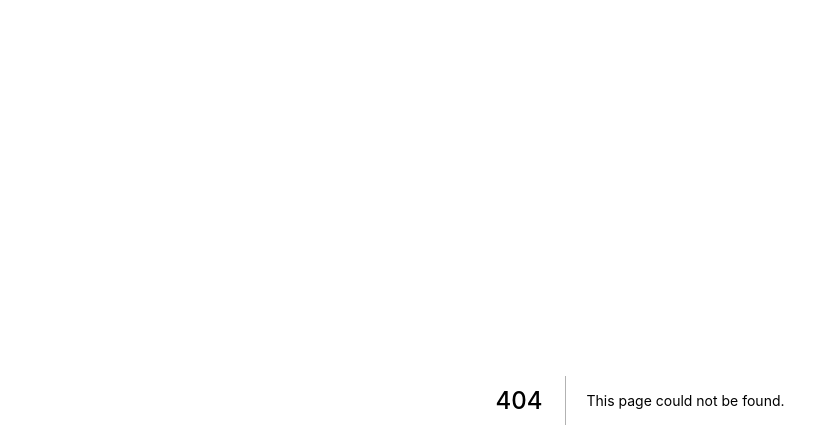
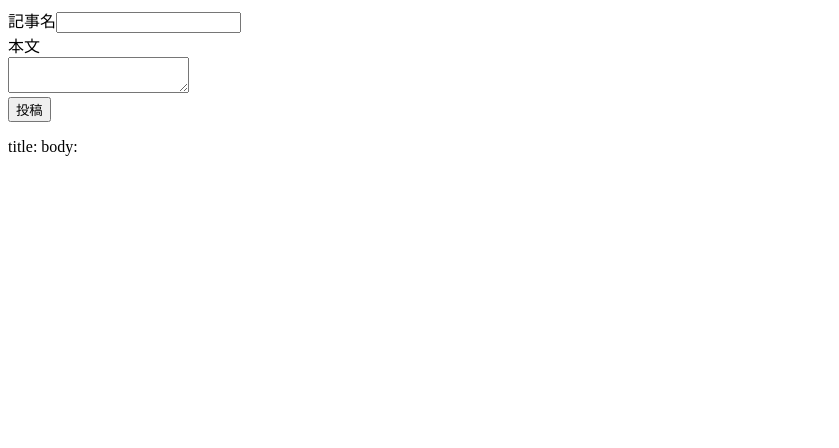
Before and after one commit to pepabo/internship-2020-webapp, a Next.js app: page /blogPost in a window 1280 px wide. Before the commit this address had no page. Shown: the top 448 px of the page, without its empty margins (0-839 px from the left). Built offline with nearby package versions, Linux system fonts and the light colour scheme.

Commit message:
Formコンポーネントの修正,send_blogで記事の保存に必要な情報をpost

```diff
--- a/components/form.tsx
+++ b/components/form.tsx
@@ -1,9 +1,21 @@
 import styled from 'styled-components'
 import { FormEvent, useState } from 'react'
+import ky from 'ky'
+import { json } from 'body-parser'
 
 export const Form = (props: { title: string, text: string }) => {
     const [blogtitle, setBlogTitle] = useState("")
     const [body, setBody] = useState("")
+
+
+    const send_blog = async () => {
+        const token: string = ""
+        const response = await ky.post("/post", {
+            json: { blogtitle, body, token }
+        })
+        const doc = await json()
+        console.log(doc)
+    }
 
     const Form = styled.form`
         width:500px;
@@ -31,19 +43,18 @@ export const Form = (props: { title: string, text: string }) => {
         border-radius:10px;
     `
 
-
-
-
     return (
         <div>
             <div>
                 <label>{props.title}</label>
-                <Input type="text" name="title" onChange={(e) => setBlogTitle(e.target.value)} />
+                <input type="text" name="title" onChange={(e) => setBlogTitle(e.target.value)} />
                 <Br />
                 <label>{props.text}</label>
-                <Text onChange={(e) => setBody(e.target.value)}></Text>
                 <Br />
-                <button onClick={() => console.log("test")}></button>
+                <textarea onChange={(e) => setBody(e.target.value)}></textarea>
+                <Br />
+                <button onClick={() => console.log("test")}>投稿</button>
+                <p>title:{blogtitle} body: {body}</p>
             </div>
         </div >
     )
--- /dev/null
+++ b/pages/blogPost.tsx
@@ -0,0 +1,9 @@
+import { Form } from "~/components/form"
+
+export const BlogPost = () => (
+    <div>
+        <Form title="記事名" text="本文" />
+    </div>
+)
+
+export default BlogPost
--- a/pages/index.tsx
+++ b/pages/index.tsx
@@ -9,6 +9,10 @@ export const IndexPage = () => (
     <Link href="/abc/blog"><a>test</a></Link>
     <br />
     <Link href="/loginpage"><a>ログイン</a></Link>
+    <br />
+    <Link href="/blogList"><a>ブログ一覧</a></Link>
+    <br />
+    <Link href="/blogPost"><a>記事を投稿</a></Link>
   </div >
 )
 export default IndexPage
```
